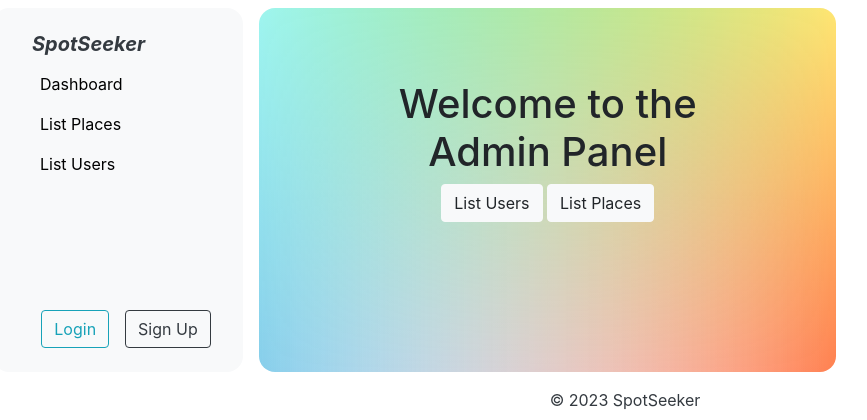
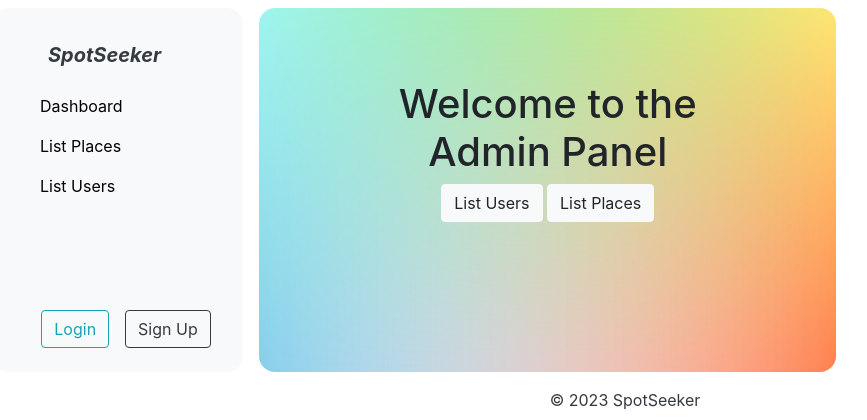
Before and after one commit to SpotSeekerApp/SS-AdminPanel, a Flask app: page /admin in a window 1280 px wide. Shown: the top 420 px of the page, without its empty margins (15-882 px from the left). Run offline with Flask 3, Linux system fonts and the light colour scheme; some libraries are stand-ins or nearby versions.

Commit message:
Add Sidebar

```diff
--- a/config.py
+++ b/config.py
@@ -7,7 +7,7 @@ STATIC_FOLDER = 'static'
 TEMPLATES_FOLDER = 'templates'
 
 USERNAME = 'postgres'
-PASSWD = '12345'
+PASSWD = '123456'
 HOST = 'localhost'
 DB_PORT = '5432'
 DBNAME = 'spotseeker'
--- a/templates/layout.html
+++ b/templates/layout.html
@@ -16,7 +16,7 @@
     <nav  id="sidebar" class="navbar m-2 navbar-dark navbar-expand-lg">
       <div class="sidebar-container container-fluid d-flex flex-column">
               <div class="p-2 sidebar-header w-100">
-                <a class="navbar-brand text-dark font-weight-bold font-italic" href="{{ url_for('main_page') }}">SpotSeeker</a>
+                <a class="p-3 navbar-brand text-dark font-weight-bold font-italic" href="{{ url_for('main_page') }}">SpotSeeker</a>
 
               <ul class="navbar-nav nav list-unstyled text-dark">
                 <li class="nav-item"><a href="{{ url_for('main_page') }}" class="nav-link">Dashboard</a></li>
```
